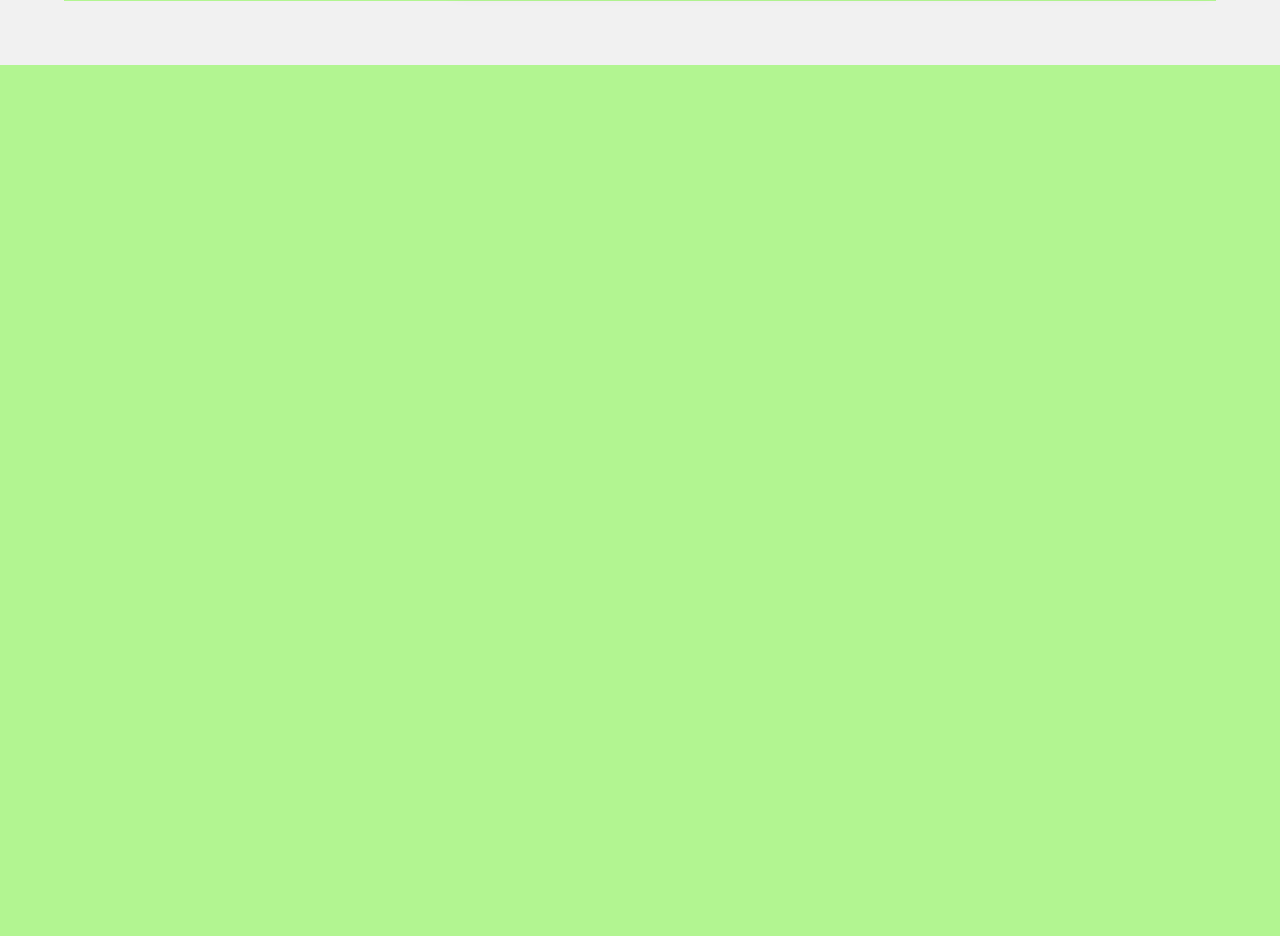
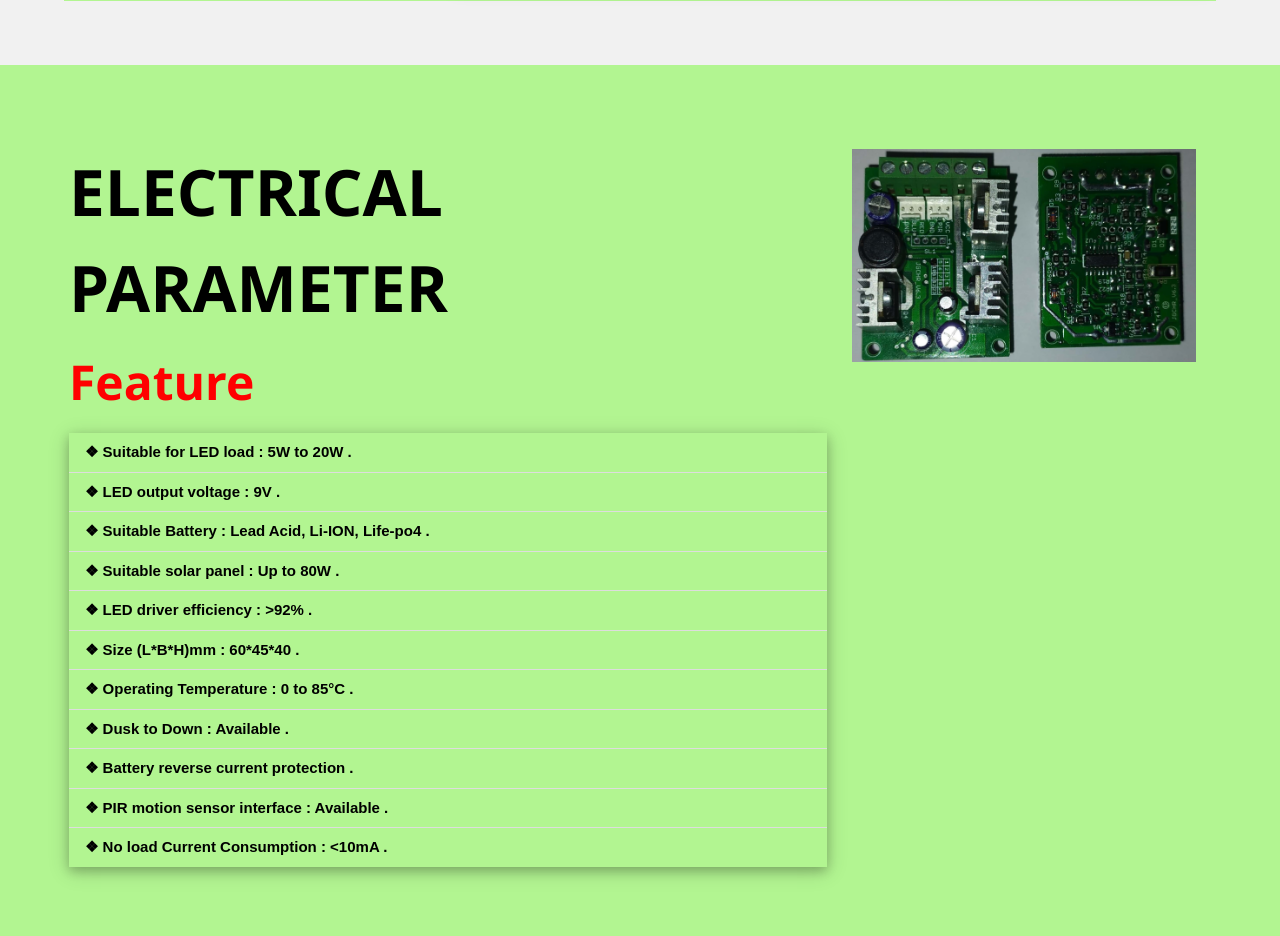
Before and after one commit to as23july/Infinitisolar, a PHP site: page /slsld.html in a window 1280 px wide. Shown: the part 2007-2943 px from the top of the page. Before the commit the page ends 2072 px from the top, so only its background shows below. Run offline with PHP 8.4, Linux system fonts and the light colour scheme.

Commit message:
Add files via upload

```diff
--- a/slsld.html
+++ b/slsld.html
@@ -70,20 +70,33 @@
     </div>
   </div>
 </div>
-
-<!-- <div class="container">
+<div class="container">
   <div class="row">
     <div class="column-66">
-      <h1 class="xlarge-font"><b>SOLAR LED STREET LIGHT DRIVER</b></h1>
-      <h1 class="large-font" style="color:rgb(252, 5, 5);"><b>Feature</b></h1>
-      <p><span style="font-size:36px">Take photos like a pro.</span> You should buy this app because lorem ipsum consectetur adipiscing elit, sed do eiusmod tempor incididunt ut labore et dolore magna aliqua. Ut enim ad minim veniam, quis nostrud exercitation ullamco laboris nisi ut aliquip ex ea commodo consequat. Duis aute irure dolor in reprehenderit in voluptate velit esse cillum dolore eu fugiat nulla pariatur.</p>
-      <button class="button">Download Application</button>
+      <h1 class="xlarge-font"><b>
+        ELECTRICAL PARAMETER</h1>
+      <h1 class="large-font" style="color:rgb(255, 0, 0);"><b>Feature</b></h1>
+      <p><span style="font-size:12px">
+        <ul class="w3-ul w3-card-4">
+          <li>❖ Suitable for LED load : 5W to 20W .</li>
+          <li>❖ LED output voltage : 9V .</li>
+          <li>❖ Suitable Battery : Lead Acid, Li-ION, Life-po4 .</li>
+          <li>❖ Suitable solar panel : Up to 80W .</li>
+          <li>❖ LED driver efficiency : >92% .</li>
+          <li>❖ Size (L*B*H)mm : 60*45*40 .</li>
+          <li>❖ Operating Temperature : 0 to 85&#176;C .</li>
+          <li>❖ Dusk to Down : Available .</li>
+          <li>❖ Battery reverse current protection .</li>
+          <li>❖ PIR motion sensor interface : Available .</li>
+          <li>❖ No load Current Consumption : <10mA . </li>
+        </ul>
+
     </div>
     <div class="column-33">
-        <img src="assets/img/portfolio/services/3.jpg" width="335" height="471" >
+        <img src="img/services/slsld/parameter.jpeg" width="345" height="771">
     </div>
   </div>
 </div>
- -->
+
 </body>
 </html>
```
Also changed, not shown: about.html (+19 -9 lines), index.html (+33 -7 lines), assets/img/icon/logo.jpeg (added), css/styles.css, img/owner/owner.jpeg (added), img/services/battery.jpeg (added), img/services/homelight.jpeg (added), img/services/lalten.jpeg (added), img/services/slsld/parameter.jpeg (added).
